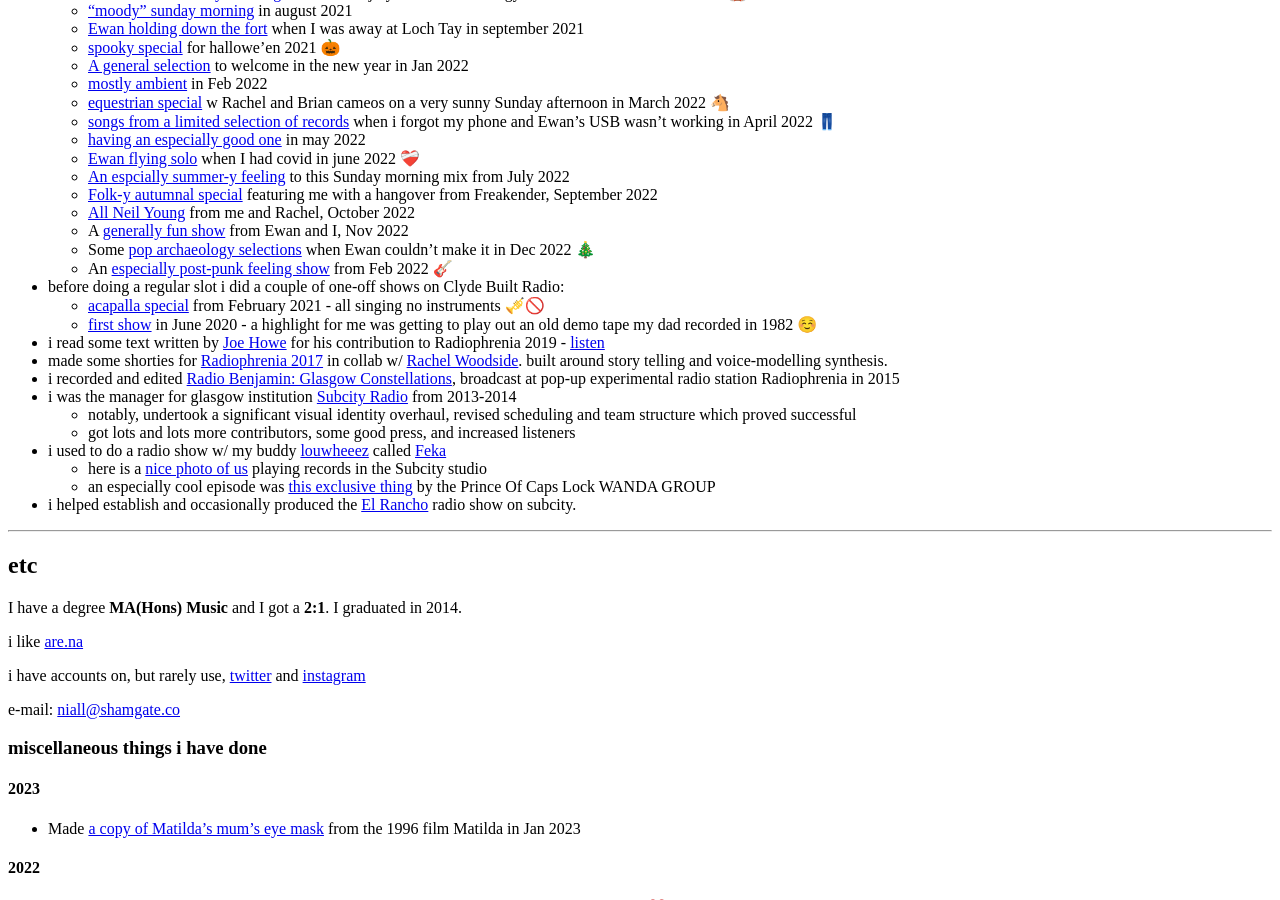
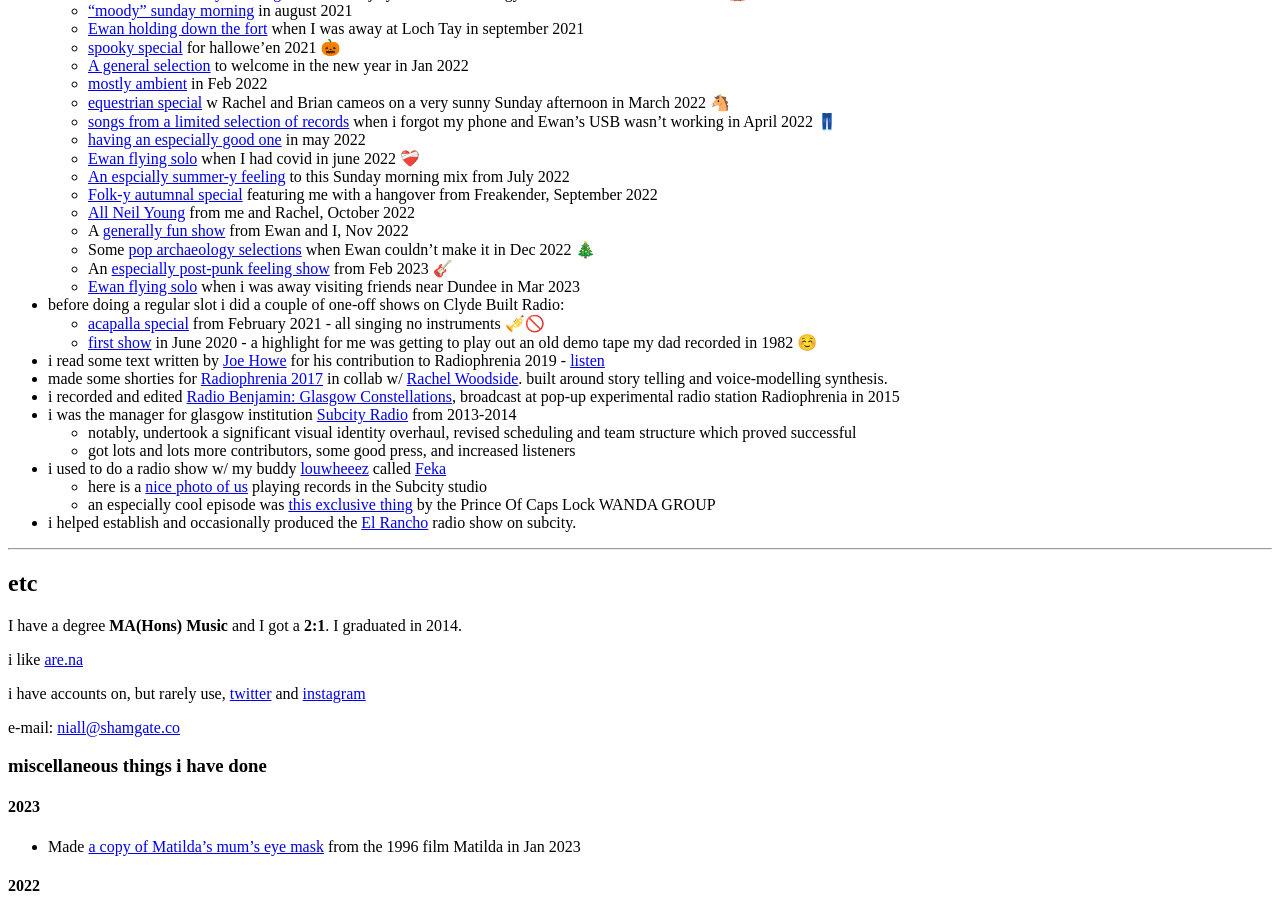
Before and after one commit to kingdomlevel/kingdomlevel.github.io, a Jekyll site: the page built from index.markdown, in a window 1280 px wide and 900 px high, scrolled down 5622 px. Built offline with Jekyll 4.4.1, drawn with Linux system fonts in a browser that asks for light colours; our own code applies the rules of GitHub Pages for plain Markdown files.

Commit message:
add Mar radio + link clyde built shows to playlist

```diff
--- a/index.markdown
+++ b/index.markdown
@@ -134,24 +134,25 @@
 
 + I do a regular monthly slot on Clyde Built called **Weights + Measures** w my pal Ewan.
 I'm trying to keep the shows [collated in a soundcloud playlist](https://soundcloud.com/shamgate/sets/weights-measures-on-clyde) for ease of access... but also here are some specific links:
-  + [first show](https://soundcloud.com/clydebuiltradio/weights-and-measures-16052021) may 2021 just feeeeeling it out
-  + [flying solo](https://soundcloud.com/clydebuiltradio/weights-and-measures-1362021) in june 2021, kind of balearic sunny tunes
-  + [some mellow sunday morning sounds](https://soundcloud.com/clydebuiltradio/weights-and-measures-1172021) from july 2021 - some dodgy mic work but had a v nice time 🎪
-  + ["moody" sunday morning](https://soundcloud.com/clydebuiltradio/weights-measures-8821) in august 2021
-  + [Ewan holding down the fort](https://soundcloud.com/clydebuiltradio/weights-measures-5-9-21) when I was away at Loch Tay in september 2021
-  + [spooky special](https://soundcloud.com/clydebuiltradio/weights-and-measures-31-10-21) for hallowe'en 2021 🎃
-  + [A general selection](https://soundcloud.com/clydebuiltradio/weights-and-measures-2312022) to welcome in the new year in Jan 2022
-  + [mostly ambient](https://soundcloud.com/clydebuiltradio/weights-and-measures-20-2-22) in Feb 2022
-  + [equestrian special](https://soundcloud.com/clydebuiltradio/weights-and-measures-20-3-22) w Rachel and Brian cameos on a very sunny Sunday afternoon in March 2022 🐴
-  + [songs from a limited selection of records](https://soundcloud.com/clydebuiltradio/weights) when i forgot my phone and Ewan's USB wasn't working in April 2022 👖
-  + [having an especially good one](https://soundcloud.com/clydebuiltradio/weights-measures-15-5-22) in may 2022
-  + [Ewan flying solo](https://soundcloud.com/clydebuiltradio/weights-measures-12-6-22) when I had covid in june 2022 ❤️‍🩹
-  + [An espcially summer-y feeling](https://soundcloud.com/clydebuiltradio/weights-2) to this Sunday morning mix from July 2022
-  + [Folk-y autumnal special](https://soundcloud.com/clydebuiltradio/wights) featuring me with a hangover from Freakender, September 2022
-  + [All Neil Young](https://soundcloud.com/clydebuiltradio/weights-and-measures-16-10-22) from me and Rachel, October 2022
-  + A [generally fun show](https://soundcloud.com/clydebuiltradio/weights-measures-13-11-22) from Ewan and I, Nov 2022
-  + Some [pop archaeology selections](https://soundcloud.com/clydebuiltradio/weights-measures-11-12-22) when Ewan couldn't make it in Dec 2022 🎄
-  + An [especially post-punk feeling show](https://soundcloud.com/clydebuiltradio/weights-measures-5-2-23) from Feb 2022 🎸
+  + [first show](https://soundcloud.com/clydebuiltradio/weights-and-measures-16052021?in=shamgate/sets/weights-measures-on-clyde) may 2021 just feeeeeling it out
+  + [flying solo](https://soundcloud.com/clydebuiltradio/weights-and-measures-1362021?in=shamgate/sets/weights-measures-on-clyde) in june 2021, kind of balearic sunny tunes
+  + [some mellow sunday morning sounds](https://soundcloud.com/clydebuiltradio/weights-and-measures-1172021?in=shamgate/sets/weights-measures-on-clyde) from july 2021 - some dodgy mic work but had a v nice time 🎪
+  + ["moody" sunday morning](https://soundcloud.com/clydebuiltradio/weights-measures-8821?in=shamgate/sets/weights-measures-on-clyde) in august 2021
+  + [Ewan holding down the fort](https://soundcloud.com/clydebuiltradio/weights-measures-5-9-21?in=shamgate/sets/weights-measures-on-clyde) when I was away at Loch Tay in september 2021
+  + [spooky special](https://soundcloud.com/clydebuiltradio/weights-and-measures-31-10-21?in=shamgate/sets/weights-measures-on-clyde) for hallowe'en 2021 🎃
+  + [A general selection](https://soundcloud.com/clydebuiltradio/weights-and-measures-2312022?in=shamgate/sets/weights-measures-on-clyde) to welcome in the new year in Jan 2022
+  + [mostly ambient](https://soundcloud.com/clydebuiltradio/weights-and-measures-20-2-22?in=shamgate/sets/weights-measures-on-clyde) in Feb 2022
+  + [equestrian special](https://soundcloud.com/clydebuiltradio/weights-and-measures-20-3-22?in=shamgate/sets/weights-measures-on-clyde) w Rachel and Brian cameos on a very sunny Sunday afternoon in March 2022 🐴
+  + [songs from a limited selection of records](https://soundcloud.com/clydebuiltradio/weights?in=shamgate/sets/weights-measures-on-clyde) when i forgot my phone and Ewan's USB wasn't working in April 2022 👖
+  + [having an especially good one](https://soundcloud.com/clydebuiltradio/weights-measures-15-5-22?in=shamgate/sets/weights-measures-on-clyde) in may 2022
+  + [Ewan flying solo](https://soundcloud.com/clydebuiltradio/weights-measures-12-6-22?in=shamgate/sets/weights-measures-on-clyde) when I had covid in june 2022 ❤️‍🩹
+  + [An espcially summer-y feeling](https://soundcloud.com/clydebuiltradio/weights-2?in=shamgate/sets/weights-measures-on-clyde) to this Sunday morning mix from July 2022
+  + [Folk-y autumnal special](https://soundcloud.com/clydebuiltradio/wights?in=shamgate/sets/weights-measures-on-clyde) featuring me with a hangover from Freakender, September 2022
+  + [All Neil Young](https://soundcloud.com/clydebuiltradio/weights-and-measures-16-10-22?in=shamgate/sets/weights-measures-on-clyde) from me and Rachel, October 2022
+  + A [generally fun show](https://soundcloud.com/clydebuiltradio/weights-measures-13-11-22?in=shamgate/sets/weights-measures-on-clyde) from Ewan and I, Nov 2022
+  + Some [pop archaeology selections](https://soundcloud.com/clydebuiltradio/weights-measures-11-12-22?in=shamgate/sets/weights-measures-on-clyde) when Ewan couldn't make it in Dec 2022 🎄
+  + An [especially post-punk feeling show](https://soundcloud.com/clydebuiltradio/weights-measures-5-2-23?in=shamgate/sets/weights-measures-on-clyde) from Feb 2023 🎸
+  + [Ewan flying solo](https://soundcloud.com/clydebuiltradio/weights-measures-5323?in=shamgate/sets/weights-measures-on-clyde) when i was away visiting friends near Dundee in Mar 2023
 
 + before doing a regular slot i did a couple of one-off shows on Clyde Built Radio:
   + [acapalla special](https://soundcloud.com/clydebuiltradio/niall-morris-11221) from February 2021 -  all singing no instruments 🎺🚫
```
